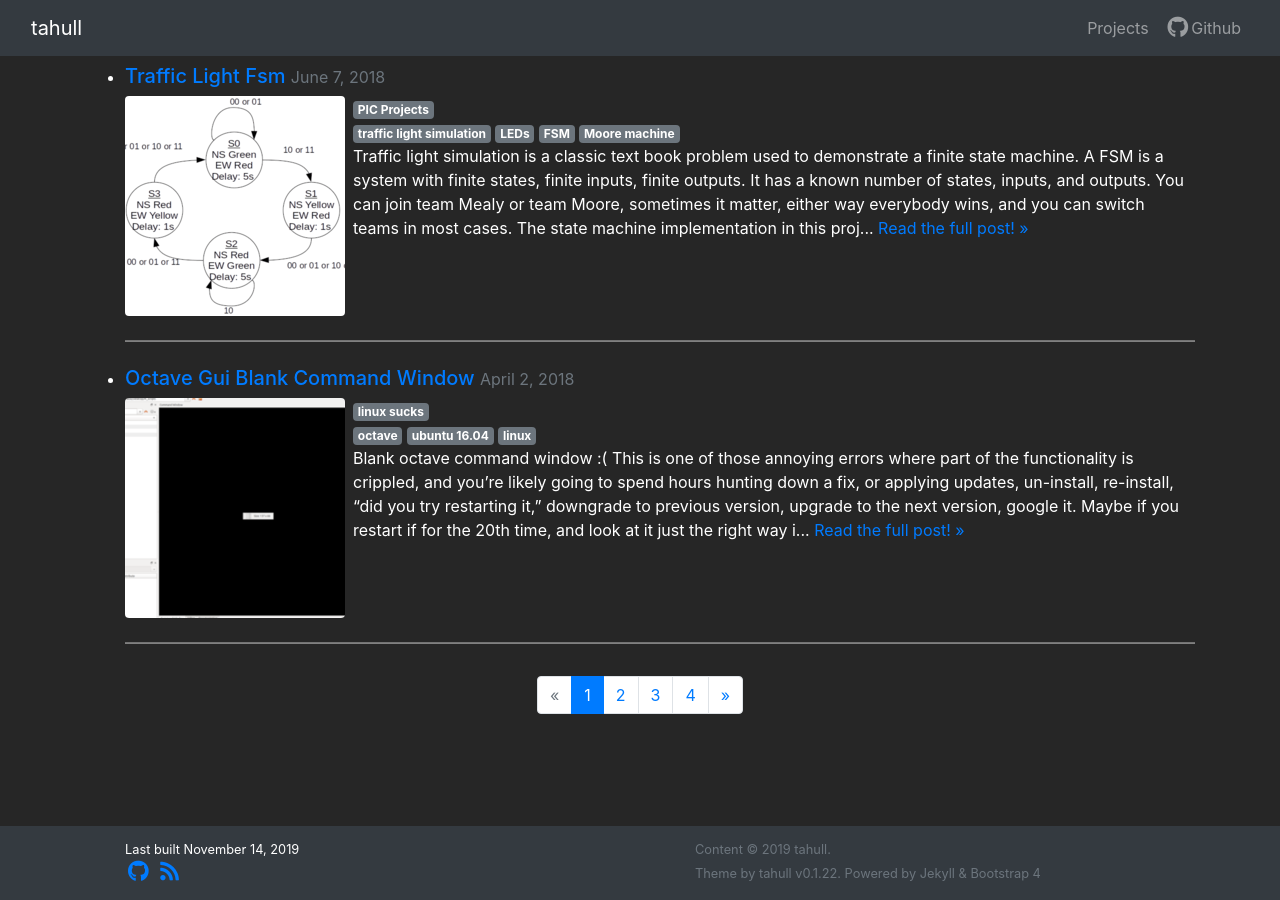
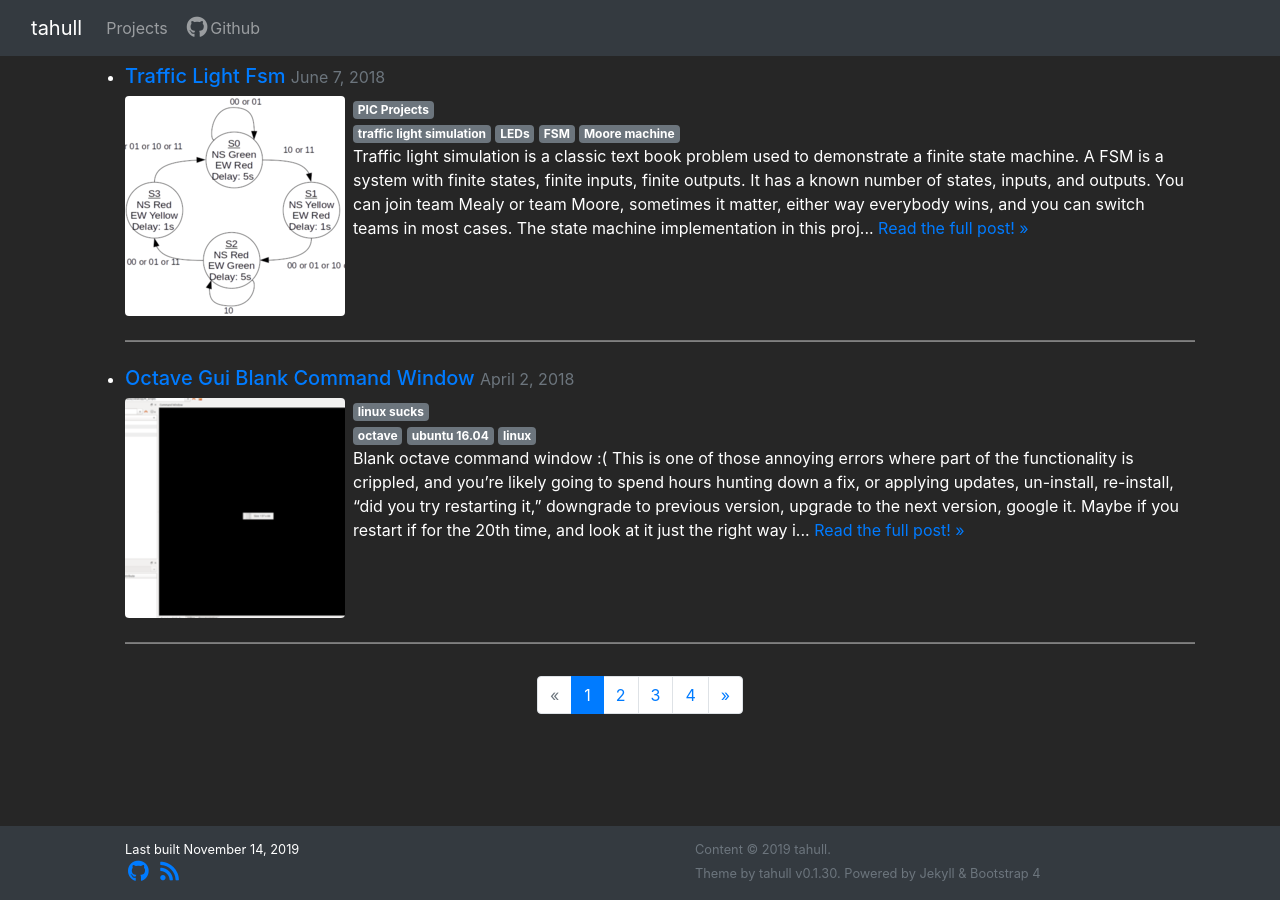
Before and after one commit to tahull/tahull.github.io, a Jekyll site: the page built from index.html, in a window 1280 px wide and 900 px high, scrolled down 1670 px. Built offline with Jekyll 4.4.1, drawn with Linux system fonts in a browser that asks for light colours; nearby versions of some CDN libraries; the list of posts is cut into pages by our own code.

Commit message:
use _data for nav bar

```diff
--- a/_config.yml
+++ b/_config.yml
@@ -9,7 +9,7 @@ repository: tahull/tahull.github.io
 #excerpt_separator: "<!--more-->"
 
 # Custom
-current_version:      0.1.22
+current_version:      0.1.30
 
 # Build settings
 markdown: kramdown
--- /dev/null
+++ b/_data/nav.yml
@@ -0,0 +1,3 @@
+
+- title: "Projects"
+  url: "/projects/"
--- a/_includes/navbar.html
+++ b/_includes/navbar.html
@@ -1,13 +1,41 @@
 <!-- Navigation -->
+
 <nav class="navbar navbar-expand-sm navbar-dark bg-dark fixed-top">
   <div class="container-fluid">
+    <a class="navbar-brand" href="{{ site.url }}">{{ site.title }}</a>
 
-    <a class="navbar-brand" href="{{ site.url }}">{{ site.title }}</a>
+    <!-- Toggler/collapsibe Button -->
+    <button class="navbar-toggler" type="button" data-toggle="collapse" data-target="#main-nav">
+      <span class="navbar-toggler-icon"></span>
+    </button>
+    <div class="collapse navbar-collapse" id="main-nav">
+      <ul class="navbar-nav">
+    {% for nav in site.data.nav %}
+        <li class="nav-item">
+          <a class="nav-link" href="{{ nav.url | relative_url }}">{{ nav.title }}</a>
+        </li>
+    {% endfor %}
+      <li class="nav-item">
+        <a class="nav-link" href="{{ site.github.owner_url }}">
+          <i class="fab fa-fw fa-github fa-lg"></i>Github</a>
+      </li>
+      </ul>
+    </div>
+  </div>
+</nav>
+
 {% comment %}
     <button class="navbar-toggler navbar-toggler-right" type="button" data-toggle="collapse" data-target="#main-nav" aria-controls="navbarResponsive" aria-expanded="false" aria-label="Toggle navigation">
       <span class="navbar-toggler-icon"></span>
     </button>
 {% endcomment %}
+
+{% comment %}
+<nav class="navbar navbar-expand-sm navbar-dark bg-dark fixed-top">
+  <div class="container-fluid">
+
+    <a class="navbar-brand" href="{{ site.url }}">{{ site.title }}</a>
+
     <!-- Toggler/collapsibe Button -->
     <button class="navbar-toggler" type="button" data-toggle="collapse" data-target="#main-nav">
       <span class="navbar-toggler-icon"></span>
@@ -28,3 +56,4 @@
     </div>
   </div>
 </nav>
+{% endcomment %}
```
